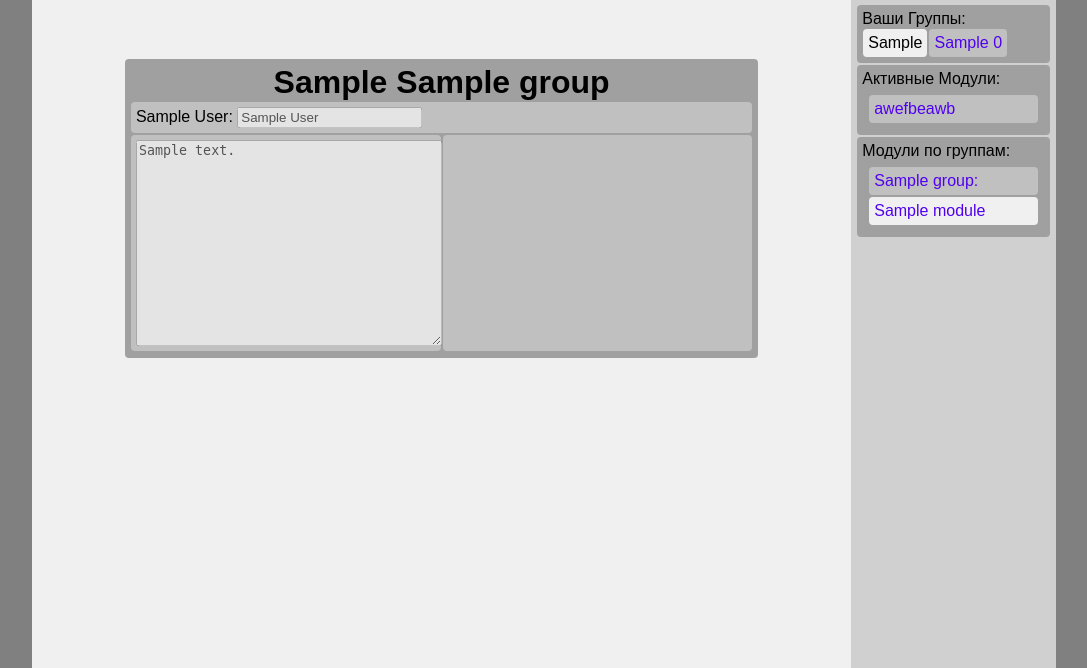
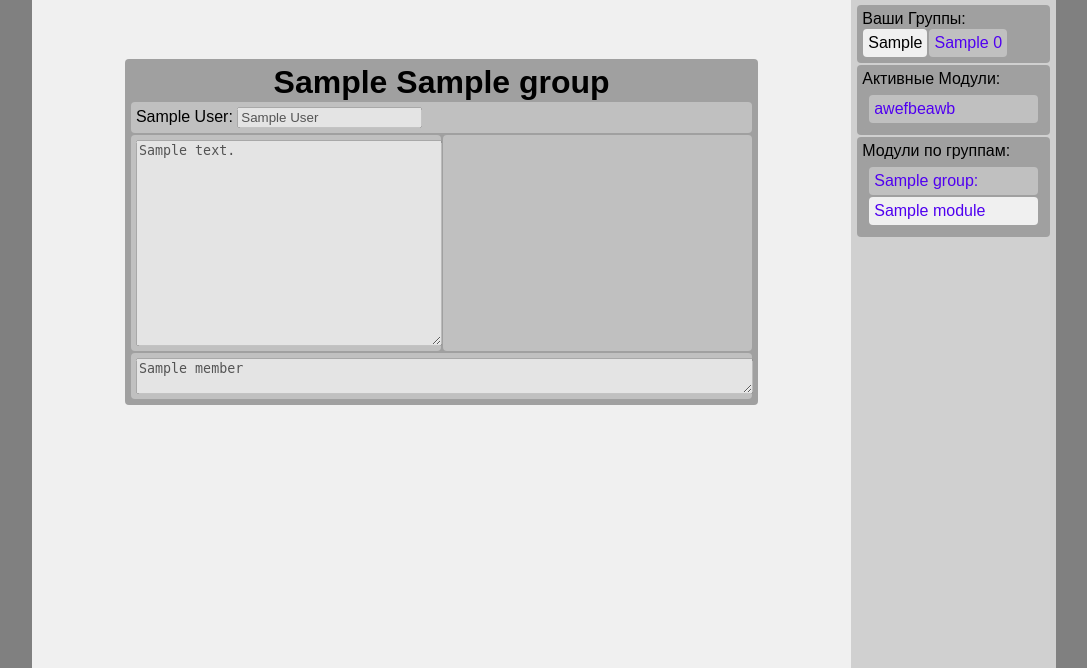
Before and after one commit to maximalekseenko/testing-system, a Django app: template groups/templates/group_show.html in a window 1280 px wide. Shown: the part 93-761 px from the top of the page, without its empty margins (96-1183 px from the left). Run offline with Django 3.2, Linux system fonts and the light colour scheme; data comes from the database, SQL or seed files in the repository; both versions use the stored data as it was after the commit; tables that the repository leaves empty hold one stand-in row (values such as "Sample post"); the template is opened without the code that fills it: values that come from a table or form of the project are taken from there, most other values are stand-ins (such as "Sample title", 1, 10 or a date in 2020).

Commit message:
group_show polish before moduls

```diff
--- a/groups/templates/group_show.html
+++ b/groups/templates/group_show.html
@@ -27,6 +27,11 @@
         </div>
 
 
+        <div class="flex-col component2">
+            <textarea style="width: 100%; resize: vertical;" disabled=true>{% for member in group.members.all %}{{member}} {% endfor %}</textarea>
+        </div>
+
+
         <div class="submitbox">
             {% if gr_action == "edit" %}
             <input type="button" onclick="gr_edit()" value={{tr_edit}}>
```
Also changed, not shown: db.sqlite3.
